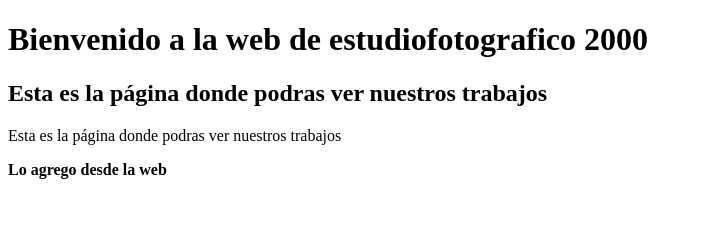
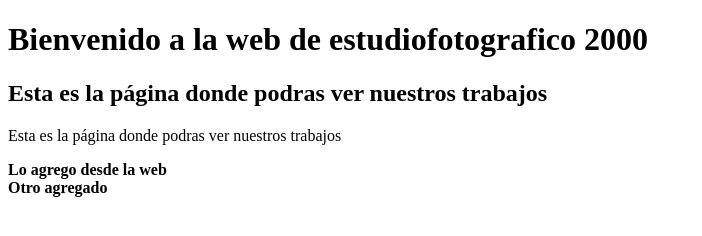
Before and after one commit to tinchomt/pagina-web, a plain HTML site: page index.html in a window 1280 px wide. Shown: the whole page, without its empty margins (0-702 px from the left). Drawn offline with Linux system fonts and the light colour scheme.

Commit message:
Otro cambio

```diff
--- a/index.html
+++ b/index.html
@@ -12,6 +12,7 @@
     <p>Esta es la página donde podras ver nuestros trabajos</p>
     <b>Lo agrego desde la web</b>
     <br>
+    <b>Otro agregado</b>
     <br>
 </body>
 
```
